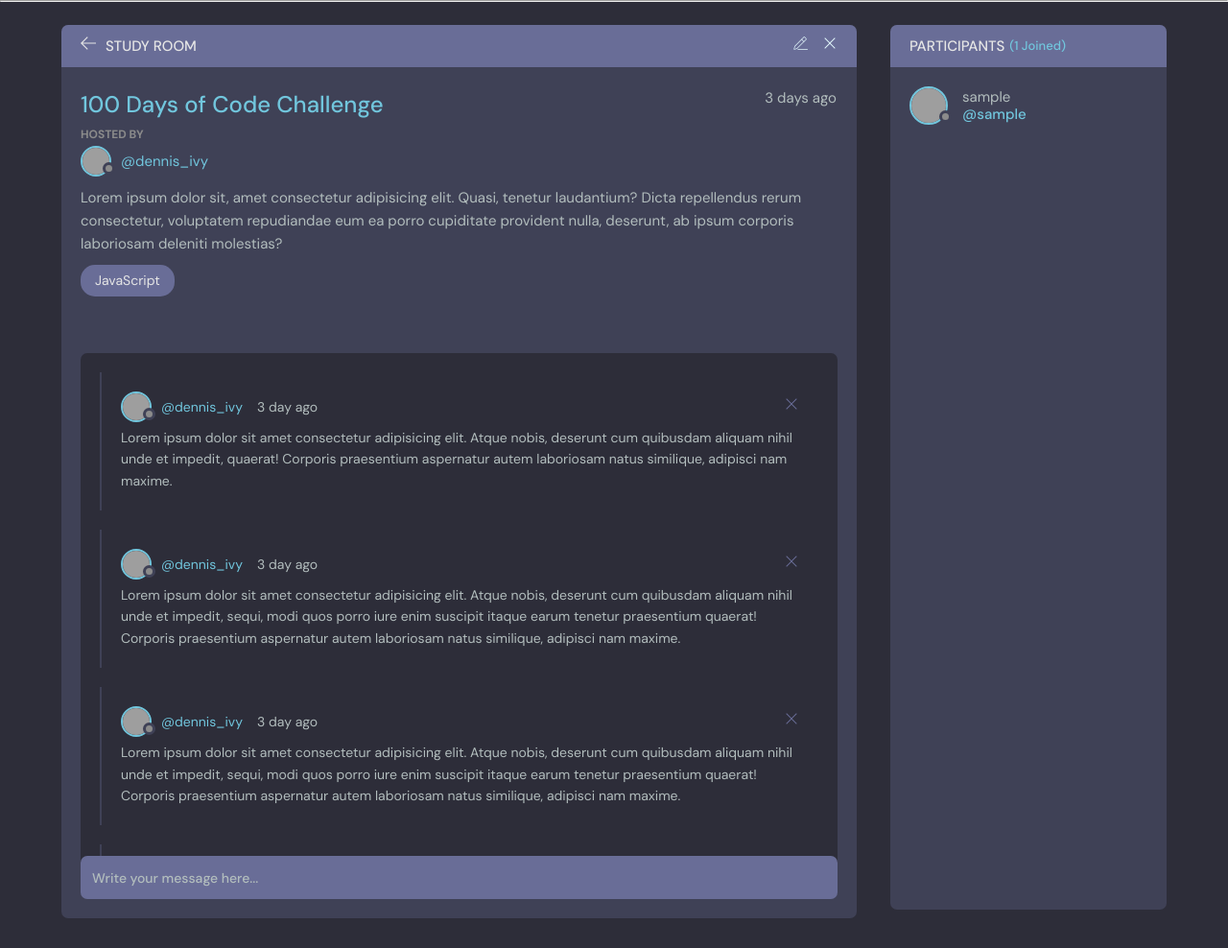
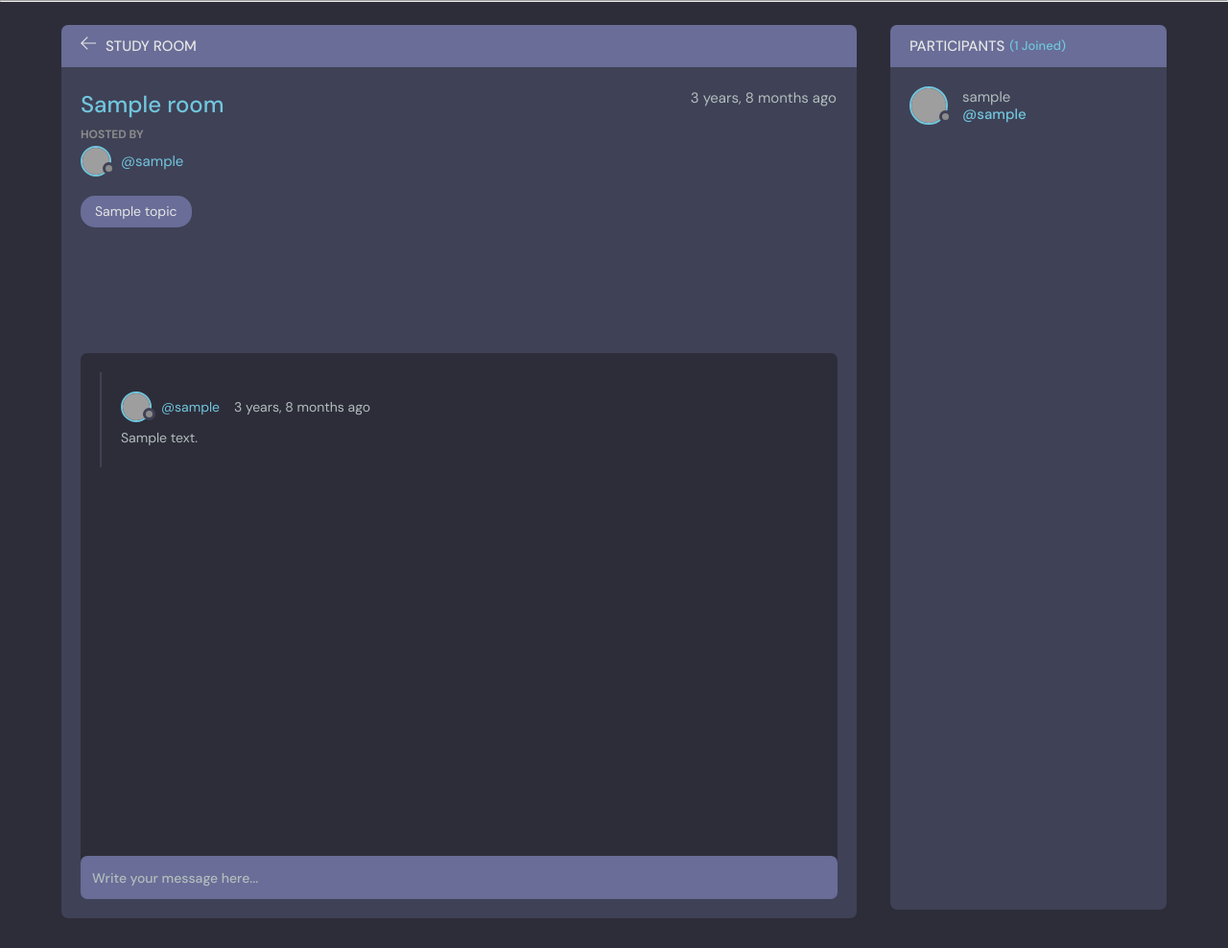
Before and after one commit to affanabid/studybud, a Django app: template base/templates/base/room.html in a window 1280 px wide. Shown: the part 76-1064 px from the top of the page at 96% size. Run offline with Django 4.2, Linux system fonts and the light colour scheme; the template is opened without the code that fills it: most values are stand-ins (such as "Sample title", 1, 10 or a date in 2020); grey boxes are pictures that could not be loaded.

Commit message:
comments complete (4:54)

```diff
--- a/base/templates/base/room.html
+++ b/base/templates/base/room.html
@@ -8,7 +8,7 @@
         <div class="room">
           <div class="room__top">
             <div class="room__topLeft">
-              <a href="index.html">
+              <a href="{% url 'home' %}">
                 <svg version="1.1" xmlns="http://www.w3.org/2000/svg" width="32" height="32" viewBox="0 0 32 32">
                   <title>arrow-left</title>
                   <path
@@ -19,8 +19,9 @@
               <h3>Study Room</h3>
             </div>
 
+            {% if room.host == request.user %}
             <div class="room__topRight">
-              <a href="#">
+              <a href="{% url 'update-room' room.id %}">
                 <svg
                   enable-background="new 0 0 24 24"
                   height="32"
@@ -46,7 +47,7 @@
                   </g>
                 </svg>
               </a>
-              <a href="#">
+              <a href="{% url 'delete-room' room.id %}">
                 <svg version="1.1" xmlns="http://www.w3.org/2000/svg" width="32" height="32" viewBox="0 0 32 32">
                   <title>remove</title>
                   <path
@@ -55,150 +56,61 @@
                 </svg>
               </a>
             </div>
+            {% endif %}
 
-            <!-- <button class="action-button" data-id="120" data-delete-url="https://randomuser.me/api/3324923"
-            data-edit-url="profile.html">
-            <svg version="1.1" xmlns="http://www.w3.org/2000/svg" width="32" height="32" viewBox="0 0 32 32">
-              <title>ellipsis-horizontal</title>
-              <path
-                d="M16 7.843c-2.156 0-3.908-1.753-3.908-3.908s1.753-3.908 3.908-3.908c2.156 0 3.908 1.753 3.908 3.908s-1.753 3.908-3.908 3.908zM16 1.98c-1.077 0-1.954 0.877-1.954 1.954s0.877 1.954 1.954 1.954c1.077 0 1.954-0.877 1.954-1.954s-0.877-1.954-1.954-1.954z">
-              </path>
-              <path
-                d="M16 19.908c-2.156 0-3.908-1.753-3.908-3.908s1.753-3.908 3.908-3.908c2.156 0 3.908 1.753 3.908 3.908s-1.753 3.908-3.908 3.908zM16 14.046c-1.077 0-1.954 0.877-1.954 1.954s0.877 1.954 1.954 1.954c1.077 0 1.954-0.877 1.954-1.954s-0.877-1.954-1.954-1.954z">
-              </path>
-              <path
-                d="M16 31.974c-2.156 0-3.908-1.753-3.908-3.908s1.753-3.908 3.908-3.908c2.156 0 3.908 1.753 3.908 3.908s-1.753 3.908-3.908 3.908zM16 26.111c-1.077 0-1.954 0.877-1.954 1.954s0.877 1.954 1.954 1.954c1.077 0 1.954-0.877 1.954-1.954s-0.877-1.954-1.954-1.954z">
-              </path>
-            </svg>
-          </button> -->
           </div>
           <div class="room__box scroll">
             <div class="room__header scroll">
               <div class="room__info">
-                <h3>100 Days of Code Challenge</h3>
-                <span>3 days ago</span>
+                <h3>{{ room.name }}</h3>
+                <span>{{ room.created|timesince }} ago</span>
               </div>
               <div class="room__hosted">
                 <p>Hosted By</p>
-                <a href="#" class="room__author">
+                <a href="{% url 'user_profile' room.host.id %}" class="room__author">
                   <div class="avatar avatar--small">
                     <img src="https://randomuser.me/api/portraits/men/37.jpg" />
                   </div>
-                  <span>@dennis_ivy</span>
+                  <span>@{{ room.host.username }}</span>
                 </a>
               </div>
-              <div class="room__details">
+              <!-- <div class="room__details">
                 Lorem ipsum dolor sit, amet consectetur adipisicing elit. Quasi, tenetur laudantium? Dicta repellendus
                 rerum consectetur, voluptatem repudiandae eum ea porro cupiditate provident nulla, deserunt, ab ipsum
                 corporis laboriosam deleniti molestias?
-              </div>
-              <span class="room__topics">JavaScript</span>
+              </div> -->
+              <span class="room__topics">{{ room.topic }}</span>
             </div>
             <div class="room__conversation">
               <div class="threads scroll">
+                {% for message in room_messages %}
                 <div class="thread">
                   <div class="thread__top">
                     <div class="thread__author">
-                      <a href="#" class="thread__authorInfo">
+                      <a href="{% url 'user_profile' message.user.id %}" class="thread__authorInfo">
                         <div class="avatar avatar--small">
                           <img src="https://randomuser.me/api/portraits/men/37.jpg" />
                         </div>
-                        <span>@dennis_ivy</span>
+                        <span>@{{ message.user.username }}</span>
                       </a>
-                      <span class="thread__date">3 day ago</span>
+                      <span class="thread__date">{{message.created|timesince}} ago</span>
                     </div>
-                    <div class="thread__delete">
+                    {% if request.user == message.user %}
+                    <a href="{% url 'delete-message' message.id %}"><div class="thread__delete">
                       <svg version="1.1" xmlns="http://www.w3.org/2000/svg" width="32" height="32" viewBox="0 0 32 32">
                         <title>remove</title>
                         <path
                           d="M27.314 6.019l-1.333-1.333-9.98 9.981-9.981-9.981-1.333 1.333 9.981 9.981-9.981 9.98 1.333 1.333 9.981-9.98 9.98 9.98 1.333-1.333-9.98-9.98 9.98-9.981z"
                         ></path>
                       </svg>
-                    </div>
+                    </div></a>
+                    {% endif %}
                   </div>
                   <div class="thread__details">
-                    Lorem ipsum dolor sit amet consectetur adipisicing elit. Atque nobis, deserunt cum quibusdam aliquam
-                    nihil unde et impedit, quaerat! Corporis praesentium aspernatur autem laboriosam natus similique,
-                    adipisci nam maxime.
+                    {{message.body}}
                   </div>
                 </div>
-                <div class="thread">
-                  <div class="thread__top">
-                    <div class="thread__author">
-                      <a href="#" class="thread__authorInfo">
-                        <div class="avatar avatar--small">
-                          <img src="https://randomuser.me/api/portraits/men/37.jpg" />
-                        </div>
-                        <span>@dennis_ivy</span>
-                      </a>
-                      <span class="thread__date">3 day ago</span>
-                    </div>
-                    <div class="thread__delete">
-                      <svg version="1.1" xmlns="http://www.w3.org/2000/svg" width="32" height="32" viewBox="0 0 32 32">
-                        <title>remove</title>
-                        <path
-                          d="M27.314 6.019l-1.333-1.333-9.98 9.981-9.981-9.981-1.333 1.333 9.981 9.981-9.981 9.98 1.333 1.333 9.981-9.98 9.98 9.98 1.333-1.333-9.98-9.98 9.98-9.981z"
-                        ></path>
-                      </svg>
-                    </div>
-                  </div>
-                  <div class="thread__details">
-                    Lorem ipsum dolor sit amet consectetur adipisicing elit. Atque nobis, deserunt cum quibusdam aliquam
-                    nihil unde et impedit, sequi, modi quos porro iure enim suscipit itaque earum tenetur praesentium
-                    quaerat! Corporis praesentium aspernatur autem laboriosam natus similique, adipisci nam maxime.
-                  </div>
-                </div>
-                <div class="thread">
-                  <div class="thread__top">
-                    <div class="thread__author">
-                      <a href="#" class="thread__authorInfo">
-                        <div class="avatar avatar--small">
-                          <img src="https://randomuser.me/api/portraits/men/37.jpg" />
-                        </div>
-                        <span>@dennis_ivy</span>
-                      </a>
-                      <span class="thread__date">3 day ago</span>
-                    </div>
-                    <div class="thread__delete">
-                      <svg version="1.1" xmlns="http://www.w3.org/2000/svg" width="32" height="32" viewBox="0 0 32 32">
-                        <title>remove</title>
-                        <path
-                          d="M27.314 6.019l-1.333-1.333-9.98 9.981-9.981-9.981-1.333 1.333 9.981 9.981-9.981 9.98 1.333 1.333 9.981-9.98 9.98 9.98 1.333-1.333-9.98-9.98 9.98-9.981z"
-                        ></path>
-                      </svg>
-                    </div>
-                  </div>
-                  <div class="thread__details">
-                    Lorem ipsum dolor sit amet consectetur adipisicing elit. Atque nobis, deserunt cum quibusdam aliquam
-                    nihil unde et impedit, sequi, modi quos porro iure enim suscipit itaque earum tenetur praesentium
-                    quaerat! Corporis praesentium aspernatur autem laboriosam natus similique, adipisci nam maxime.
-                  </div>
-                </div>
-                <div class="thread">
-                  <div class="thread__top">
-                    <div class="thread__author">
-                      <a href="#" class="thread__authorInfo">
-                        <div class="avatar avatar--small">
-                          <img src="https://randomuser.me/api/portraits/men/37.jpg" />
-                        </div>
-                        <span>@dennis_ivy</span>
-                      </a>
-                      <span class="thread__date">3 day ago</span>
-                    </div>
-                    <div class="thread__delete">
-                      <svg version="1.1" xmlns="http://www.w3.org/2000/svg" width="32" height="32" viewBox="0 0 32 32">
-                        <title>remove</title>
-                        <path
-                          d="M27.314 6.019l-1.333-1.333-9.98 9.981-9.981-9.981-1.333 1.333 9.981 9.981-9.981 9.98 1.333 1.333 9.981-9.98 9.98 9.98 1.333-1.333-9.98-9.98 9.98-9.981z"
-                        ></path>
-                      </svg>
-                    </div>
-                  </div>
-                  <div class="thread__details">
-                    Lorem ipsum dolor sit amet consectetur adipisicing elit. Atque nobis, deserunt cum quibusdam aliquam
-                    nihil unde et impedit, sequi, modi quos porro iure enim suscipit itaque earum tenetur praesentium.
-                  </div>
-                </div>
+                {% endfor %}
               </div>
             </div>
           </div>
```
